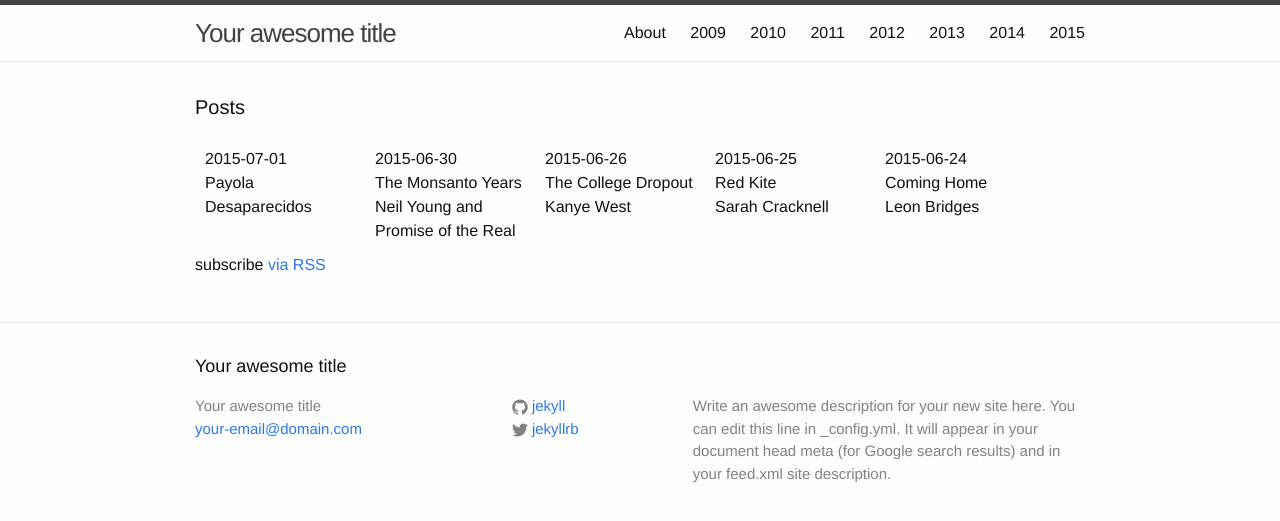
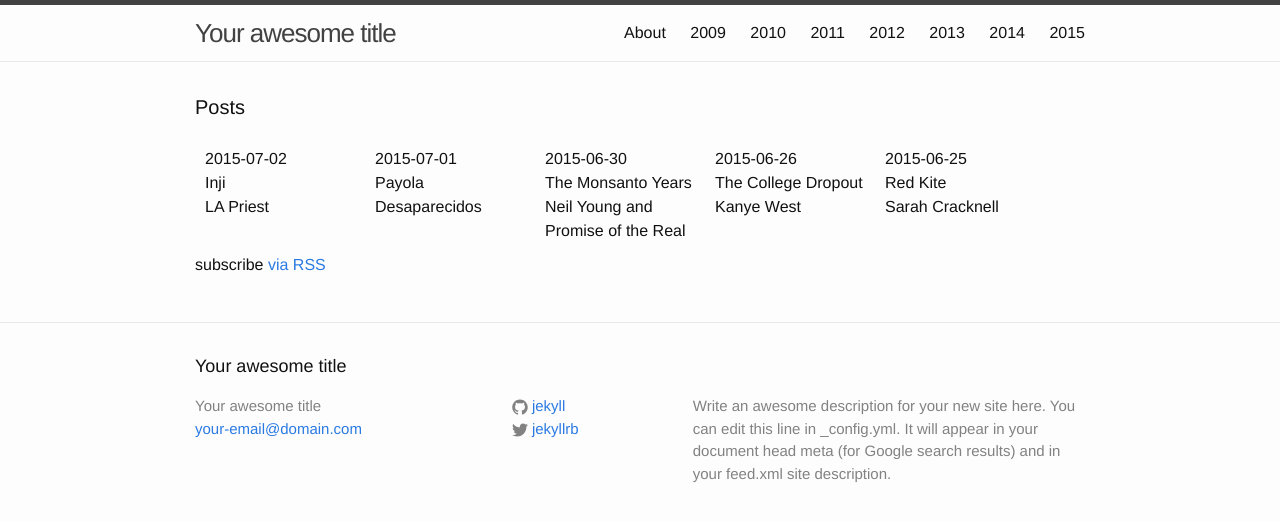
Before and after one commit to karaken12/bbc6musicaotd, a Jekyll site: the page built from site/index.html, in a window 1280 px wide. Shown: the top 521 px of the page. Built offline with Jekyll 4.4.1, drawn with Linux system fonts in a browser that asks for light colours.

Commit message:
Album for 2015-07-02.

```diff
--- a/site/_data/year/2015.yml
+++ b/site/_data/year/2015.yml
@@ -613,3 +613,8 @@
   title: Payola
   twitter: https://twitter.com/BBC6Music/status/616248385616642049
   spotify-id: 0znk4I7BChCGG8SZ5nRneU
+- date: 2015-07-02
+  artist: LA Priest
+  title: Inji
+  twitter: https://twitter.com/BBC6Music/status/616610321801814016
+  spotify-id: 4bYe7wIj8bQr57ghYYyPAF
```
